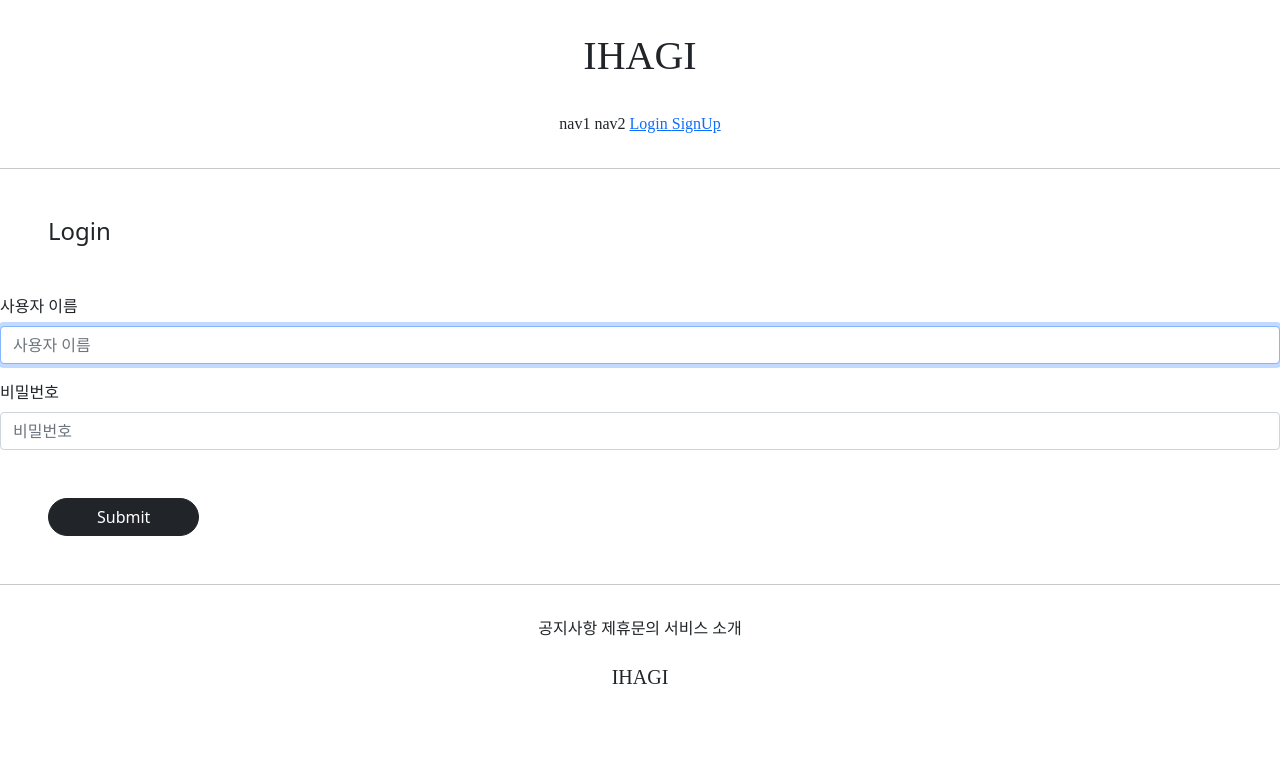
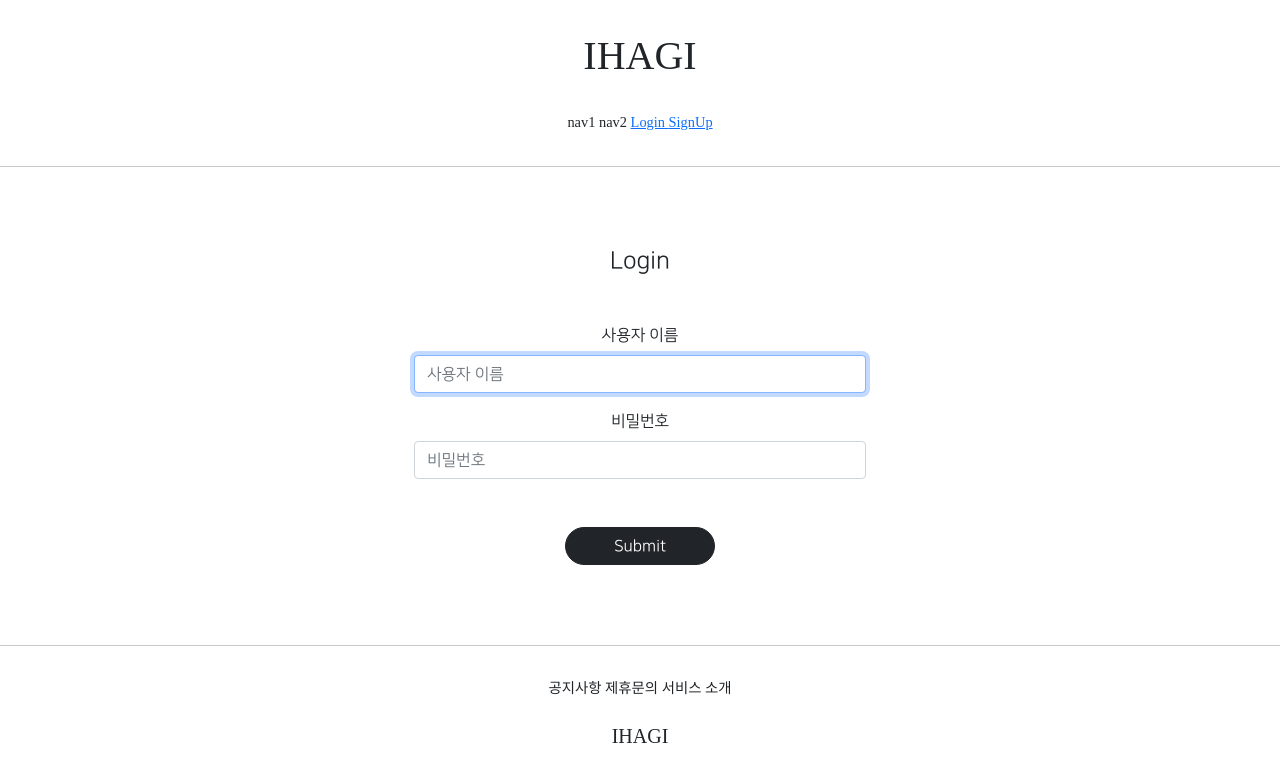
Before and after one commit to IHAGI-c/GIS_class_2, a Django app: page /accounts/login/ in a window 1280 px wide. Shown: the top 782 px of the page. Run offline with Django 3.2, Linux system fonts and the light colour scheme; parts of the project's set-up code (start-up, migrations or seed data) failed here and were passed over; some libraries are stand-ins or nearby versions.

Commit message:
7/15 class_2 class commit 2

```diff
--- a/accountapp/templates/accountapp/login.html
+++ b/accountapp/templates/accountapp/login.html
@@ -3,7 +3,7 @@
 
 {% block content %}
 
-    <div class="text-center,mw-500 m-auto">
+    <div class="text-center mw-500 m-auto">
         <div class="m-5">
             <h4>Login</h4>
         </div>
--- a/static/base.css
+++ b/static/base.css
@@ -5,6 +5,7 @@
 .ihagi_header_button{
     margin-bottom: 2rem;
     font-family: 'Noto Serif KR', serif;
+    font-size: 0.9rem;
 }
 
 .ihagi_footer_logo{
@@ -15,6 +16,7 @@
 .ihagi_footer_button{
     margin-top: 2rem;
     font-family: 'Noto Serif KR', serif;
+    font-size: 0.9rem;
 }
 
 .mw-500 {
--- a/templates/base.html
+++ b/templates/base.html
@@ -3,7 +3,7 @@
 
 {% include 'head.html' %}
 
-<body>
+<body style="font-family: 'NanumSquareR'">
 
 {% include 'header.html' %}
 
--- a/templates/head.html
+++ b/templates/head.html
@@ -15,4 +15,29 @@
 
     {# DEFAULT CSS LINK #}
     <link rel="stylesheet" type="text/css" href="{% static 'base.css' %}">
+
+    <style>
+        @font-face {
+            font-family: 'NanumSquareR';
+            src: local('NanumSquareR'),
+            url("{% static 'fonts/NanumSquareR.otf' %}") format("opentype");
+        }
+        @font-face {
+            font-family: 'NanumSquareEB';
+            src: local('NanumSquareEB'),
+            url("{% static 'fonts/NanumSquareEB.otf' %}") format("opentype");
+        }
+        @font-face {
+            font-family: 'NanumSquareB';
+            src: local('NanumSquareB'),
+            url("{% static 'fonts/NanumSquareB.otf' %}") format("opentype");
+        }
+        @font-face {
+            font-family: 'NanumSquareL';
+            src: local('NanumSquareL'),
+            url("{% static 'fonts/NanumSquareL.otf' %}") format("opentype");
+        }
+    </style>
+
+
 </head>
```
Also changed, not shown: static/fonts/NanumSquareB.otf (added), static/fonts/NanumSquareEB.otf (added), static/fonts/NanumSquareL.otf (added), static/fonts/NanumSquareR.otf (added).
